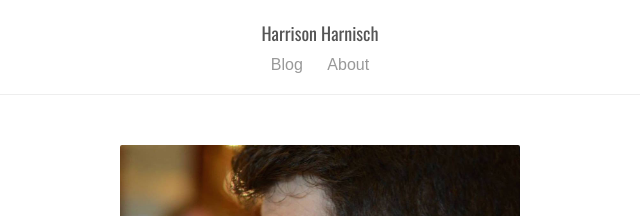
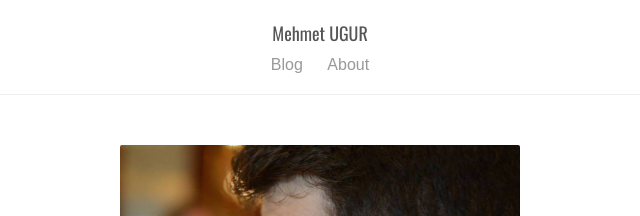
Before and after one commit to mehmetugur/mehmetugur.github.io, a Jekyll site: the page built from about.html, in a window 1280 px wide. Shown: the top 216 px of the page, without its empty margins (320-960 px from the left). Built offline with Jekyll 4.4.1, drawn with Linux system fonts in a browser that asks for light colours; some web fonts are replaced.

Commit message:
New blog

```diff
--- a/_layouts/default.html
+++ b/_layouts/default.html
@@ -3,7 +3,7 @@ layout: base
 ---
 
 <div class="header">
-    <div class="title">Harrison Harnisch</div>
+    <div class="title">Mehmet UGUR</div>
     <div class="subtitle">
         <a href="/">Blog</a>
         <a href="/about.html">About</a>
--- a/about.html
+++ b/about.html
@@ -1,6 +1,6 @@
 ---
 layout: default
-title: Harrison Harnisch
+title: Mehmetr UGUR
 ---
 <div class="img-me"></div>
 <div class="about-me">
@@ -12,7 +12,7 @@ the role models I aspire to be.
 </p>
 </div>
 <div class="icons">
-    <a href="https://twitter.com/hjharnis" target="_blank" class="icon twitter"></a>
-    <a href="https://github.com/hharnisc" target="_blank" class="icon github"></a>
-    <a href="https://www.linkedin.com/pub/harrison-harnisch/4a/227/582/" target="_blank" class="icon linkedin"></a>
+    <a href="https://twitter.com/mehmetugur" target="_blank" class="icon twitter"></a>
+    <a href="https://github.com/mehmetugur" target="_blank" class="icon github"></a>
+    <a href="https://www.linkedin.com/pub/harrison-harnisch/4a/227/582/sil" target="_blank" class="icon linkedin"></a>
 </div>
```
